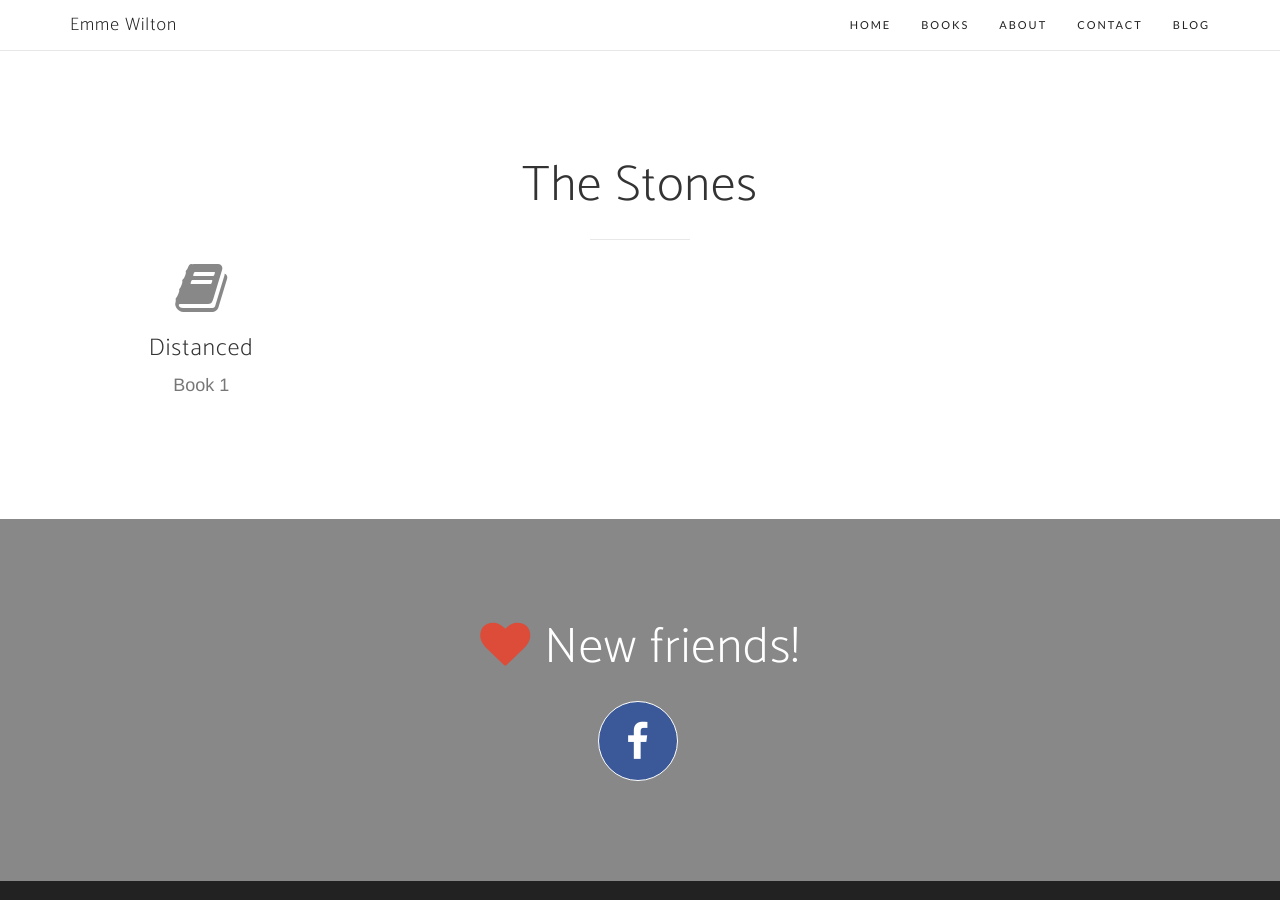
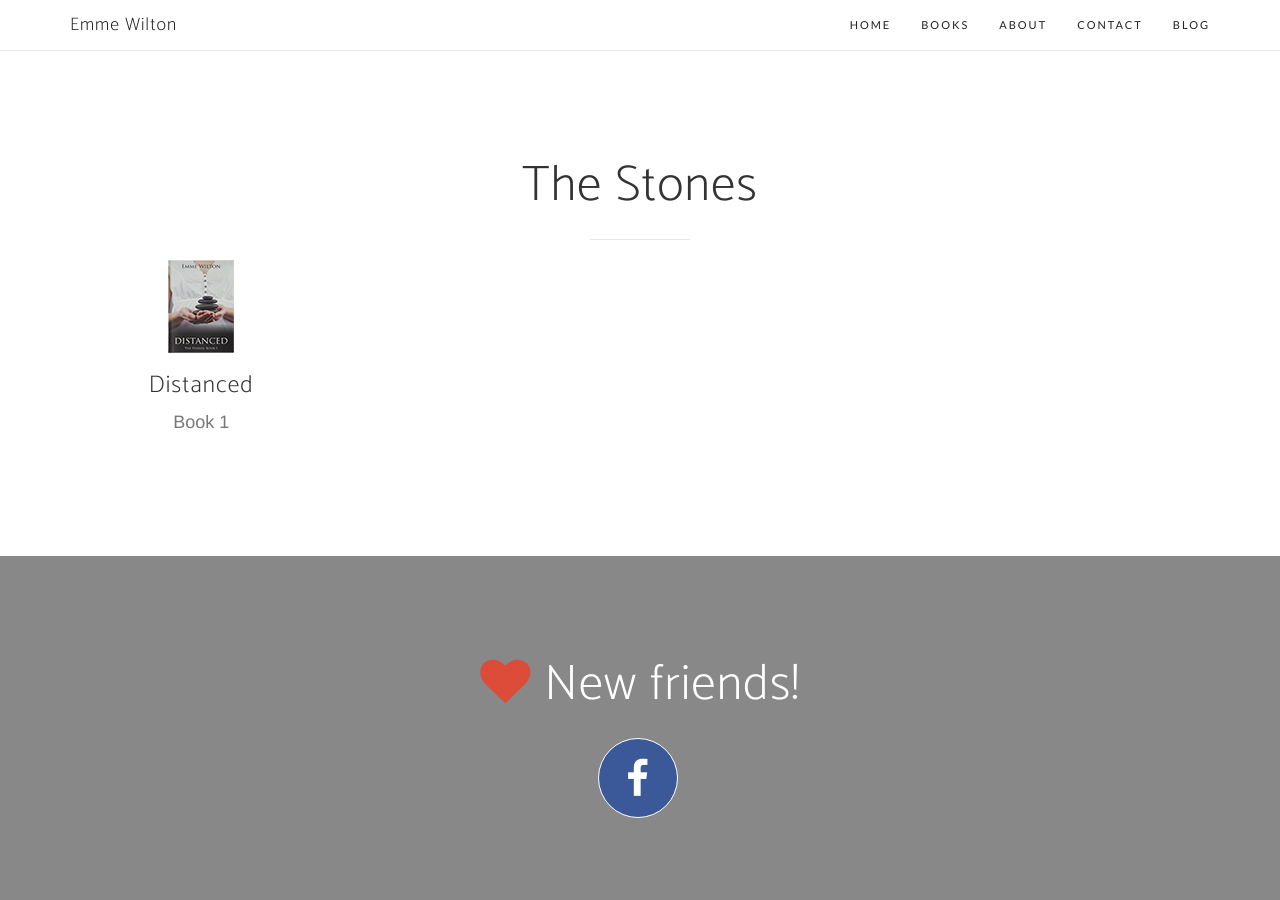
Before and after one commit to emmewilton/emmewilton.github.io, a Jekyll site: the page built from index.html, in a window 1280 px wide and 900 px high, scrolled down 1426 px. Built offline with Jekyll 4.4.1, drawn with Linux system fonts in a browser that asks for light colours; nearby versions of some CDN libraries; some web fonts are replaced; the list of posts is cut into pages by our own code.

Commit message:
Add cover art to series section

```diff
--- a/_includes/series-the-stones.html
+++ b/_includes/series-the-stones.html
@@ -12,7 +12,8 @@
         <div class="row">
             <div class="col-lg-3 col-md-6 text-center">
                 <div class="service-box">
-                    <i class="fa fa-4x fa-book wow bounceIn text-primary"></i>
+                    <!--<i class="fa fa-4x fa-book wow bounceIn text-primary"></i>-->
+                    <img src="/img/the-stones-book-01-distanced-cover-thumbnail.png" />
                     <h3>Distanced</h3>
                     <p class="text-muted">Book 1</p>
                 </div>
```
Also changed, not shown: img/the-stones-book-01-distanced-cover-thumbnail.png (added).
